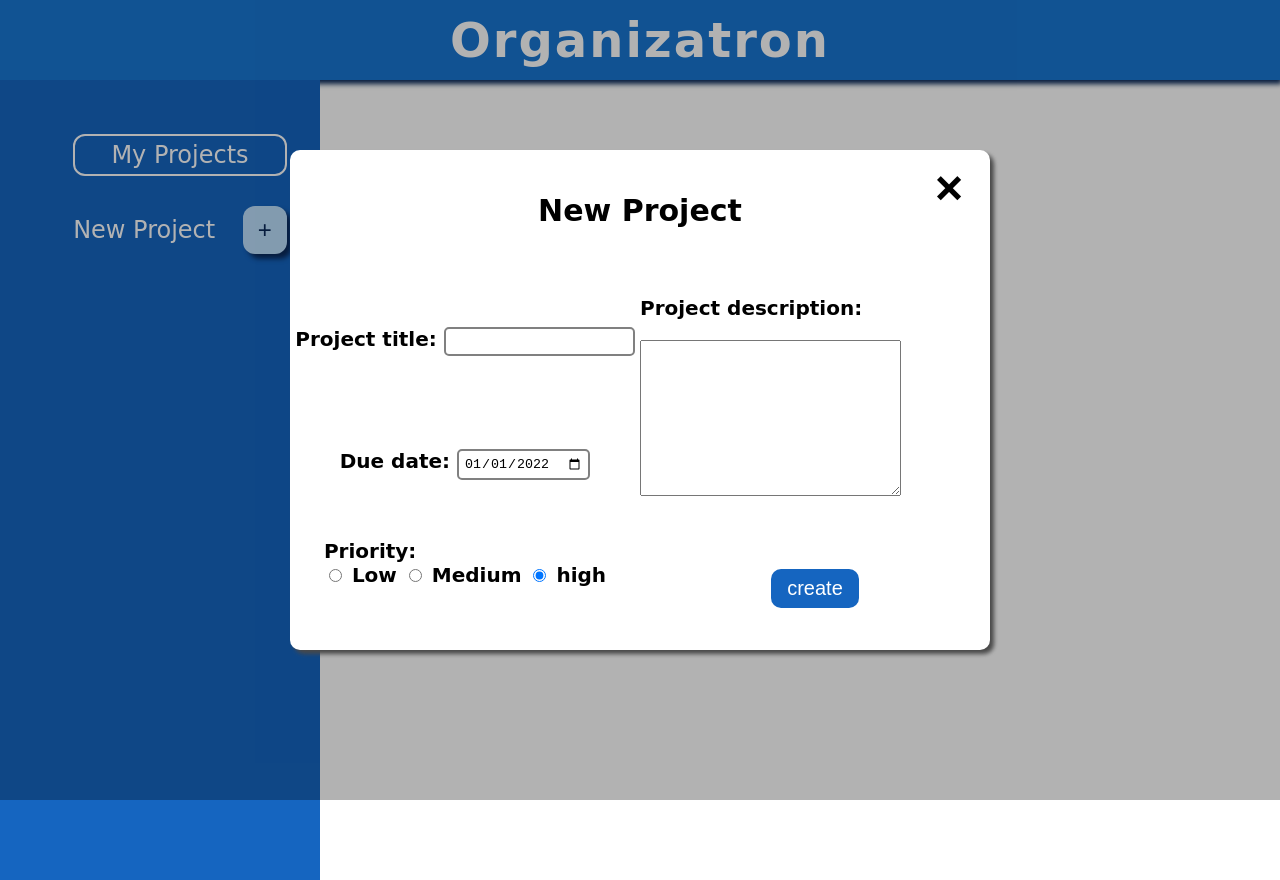
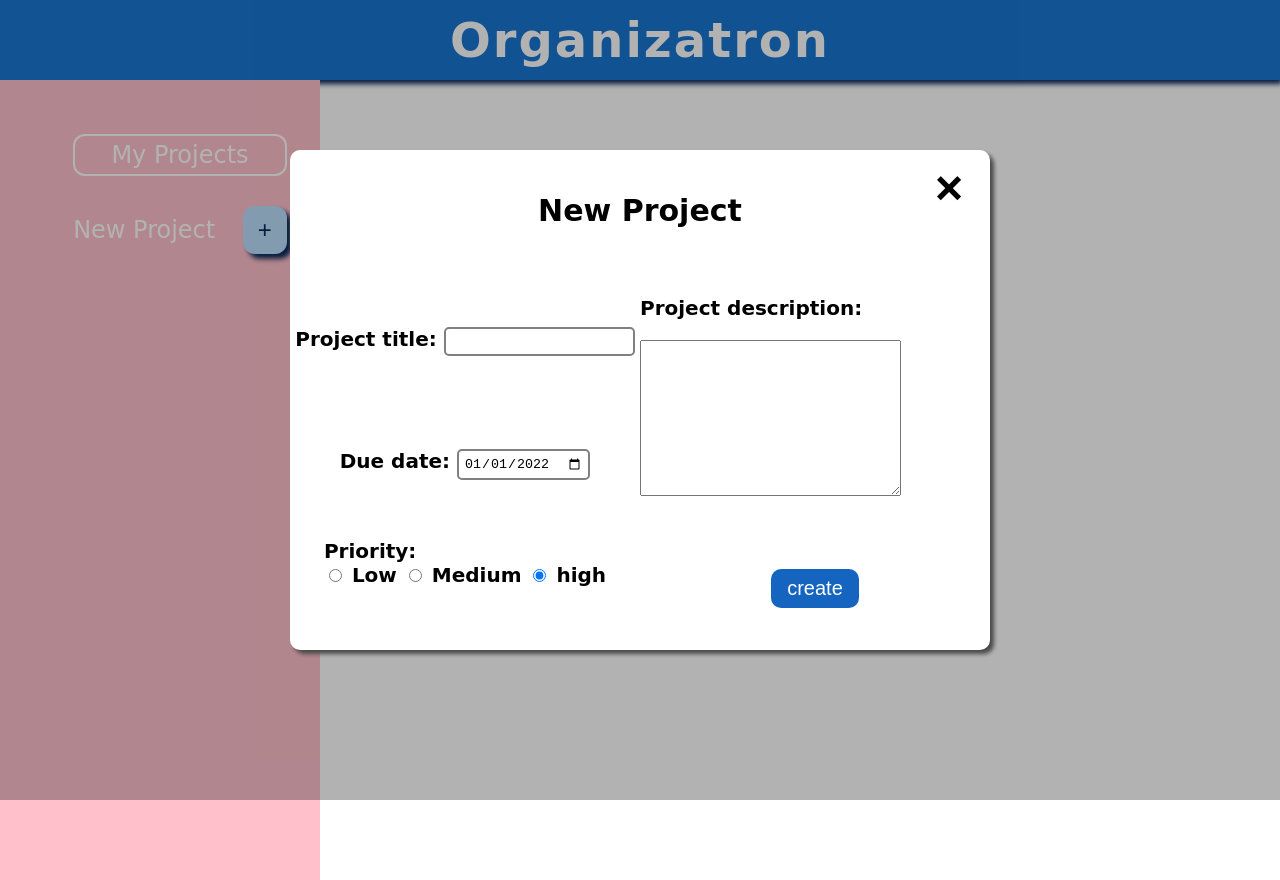
Before and after one commit to dev-mhowells/to-do-recovered-2, a website built with webpack: page dist/index.html in a window 1280 px wide. Built offline with Linux system fonts and the light colour scheme; a web font is replaced by a local one.

Commit message:
changed nav colour

```diff
--- a/src/style.css
+++ b/src/style.css
@@ -53,7 +53,8 @@ h1 {
 
 .navbar {
   grid-column: 1;
-  background-color: #1565c0;
+  /* background-color: #1565c0; */
+  background-color: pink;
   color: white;
   font-size: 24px;
   display: grid;
```
Also changed, not shown: dist/main.js.
